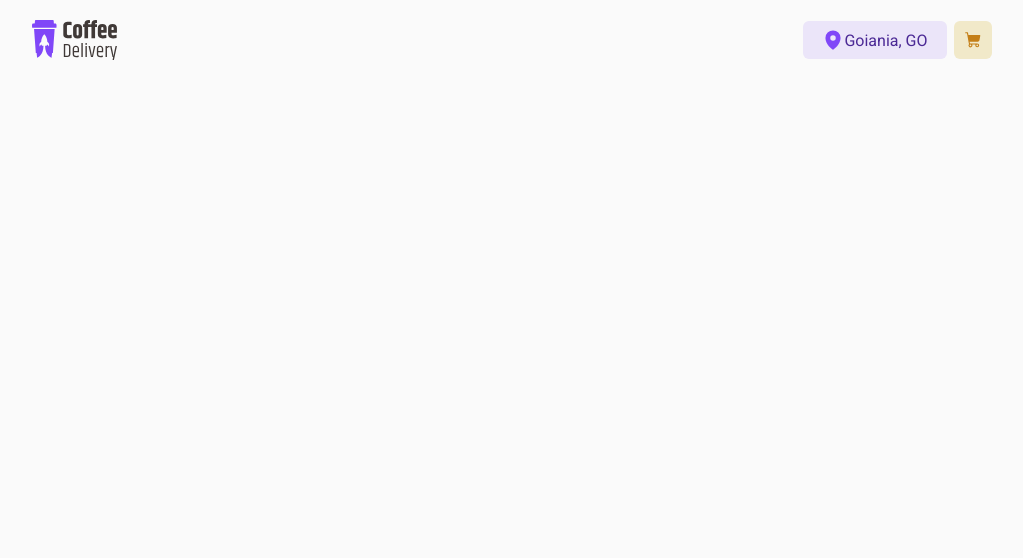
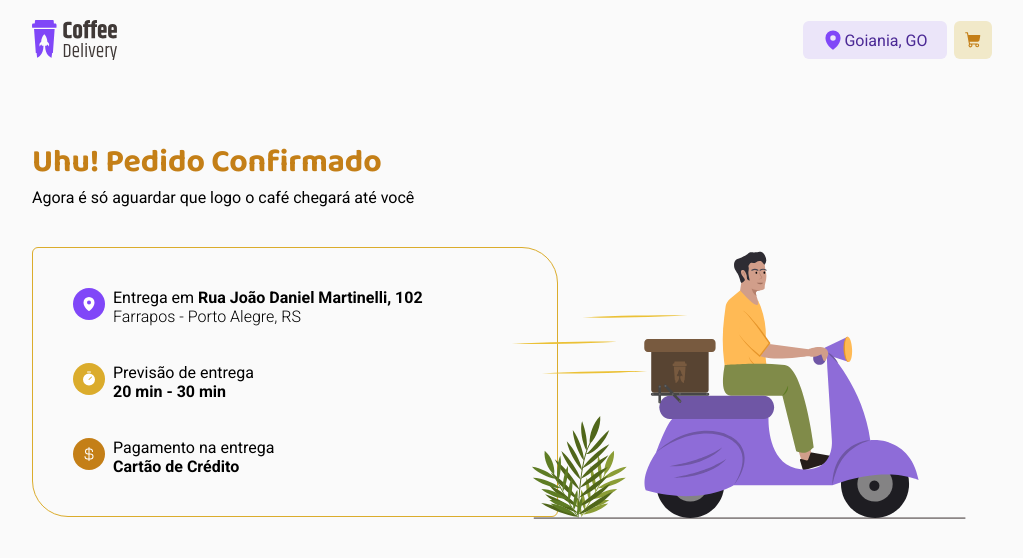
Before and after one commit to pansani/coffee-delivery, a React (Vite) app: page /checkout/delivered in a window 1280 px wide. Shown: the top 558 px of the page, without its empty margins (128-1151 px from the left). Built offline with nearby package versions, Linux system fonts and the light colour scheme.

Commit message:
finish coding all pages UI

```diff
--- a/src/pages/Delivered/index.tsx
+++ b/src/pages/Delivered/index.tsx
@@ -1,3 +1,52 @@
+import { CurrencyDollar, MapPin, Timer } from "@phosphor-icons/react";
+import {
+  DataRow,
+  DeliveredContainer,
+  DeliveryData,
+  IconContainer,
+} from "./style";
+
+import DeliveryImage from "../../assets/delivery-image.svg";
+
 export function Delivered() {
-  return <></>;
+  return (
+    <>
+      <DeliveredContainer>
+        <h1>Uhu! Pedido Confirmado</h1>
+        <span>Agora é só aguardar que logo o café chegará até você</span>
+        <DeliveryData>
+          <DataRow>
+            <IconContainer color="#8047F8">
+              <MapPin weight="fill" />
+            </IconContainer>
+            <div>
+              <p>
+                Entrega em <strong>Rua João Daniel Martinelli, 102</strong>
+              </p>
+              <span>Farrapos - Porto Alegre, RS</span>
+            </div>
+          </DataRow>
+          <DataRow>
+            <IconContainer color="#DBAC2C">
+              <Timer weight="fill" />
+            </IconContainer>
+            <div>
+              <p>Previsão de entrega</p>
+              <strong>20 min - 30 min</strong>
+            </div>
+          </DataRow>
+          <DataRow>
+            <IconContainer color="#C47F17">
+              <CurrencyDollar />
+            </IconContainer>
+            <div>
+              <p>Pagamento na entrega</p>
+              <strong>Cartão de Crédito</strong>
+            </div>
+          </DataRow>
+        </DeliveryData>
+        <img src={DeliveryImage}></img>
+      </DeliveredContainer>
+    </>
+  );
 }
--- /dev/null
+++ b/src/pages/Delivered/style.ts
@@ -0,0 +1,64 @@
+import styled from "styled-components";
+
+export const DeliveredContainer = styled.div`
+  margin-top: 8%;
+  position: relative;
+
+  h1 {
+    color: ${(props) => props.theme["yellow-dark"]};
+    font-weight: bold;
+
+    font-family: "Baloo 2", sans-serif;
+  }
+
+  img {
+    position: absolute;
+    top: 27%;
+    right: 0;
+  }
+`;
+
+export const DeliveryData = styled.div`
+  width: 32.875rem;
+  height: 16.875rem;
+
+  border: 1px solid #dbac2c;
+
+  border-top-left-radius: 6px;
+  border-top-right-radius: 36px;
+  border-bottom-left-radius: 36px;
+  border-bottom-right-radius: 6px;
+
+  padding: 40px;
+
+  margin-top: 40px;
+  display: flex;
+  flex-direction: column;
+  justify-content: space-between;
+`;
+
+export const DataRow = styled.div`
+  display: flex;
+  gap: 5px;
+
+  span {
+    font-weight: 300;
+  }
+`;
+
+export const IconContainer = styled.div`
+  width: 2rem;
+  height: 2rem;
+
+  background-color: ${(props) => props.color};
+
+  border-radius: 50%;
+
+  display: flex;
+  justify-content: center;
+  align-items: center;
+
+  margin-right: 3px;
+
+  color: #fff;
+`;
```
Also changed, not shown: src/assets/delivery-image.svg (added).
